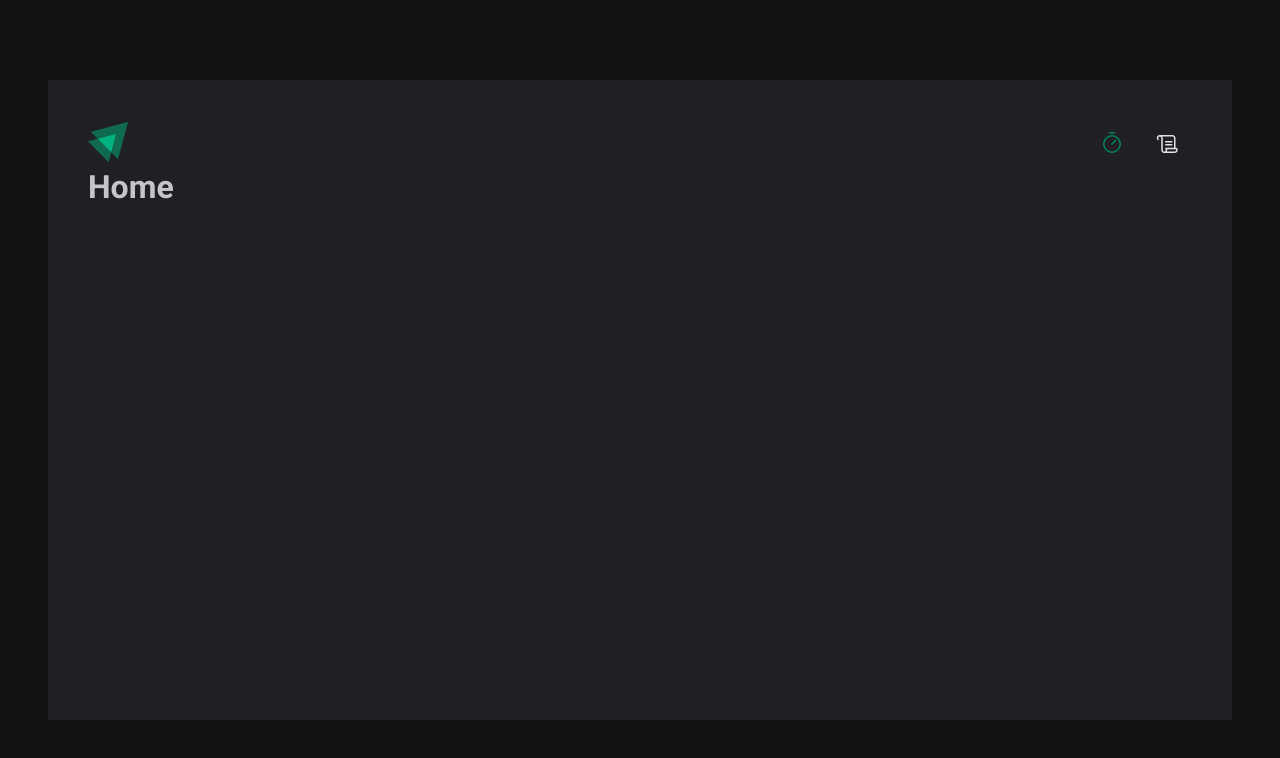
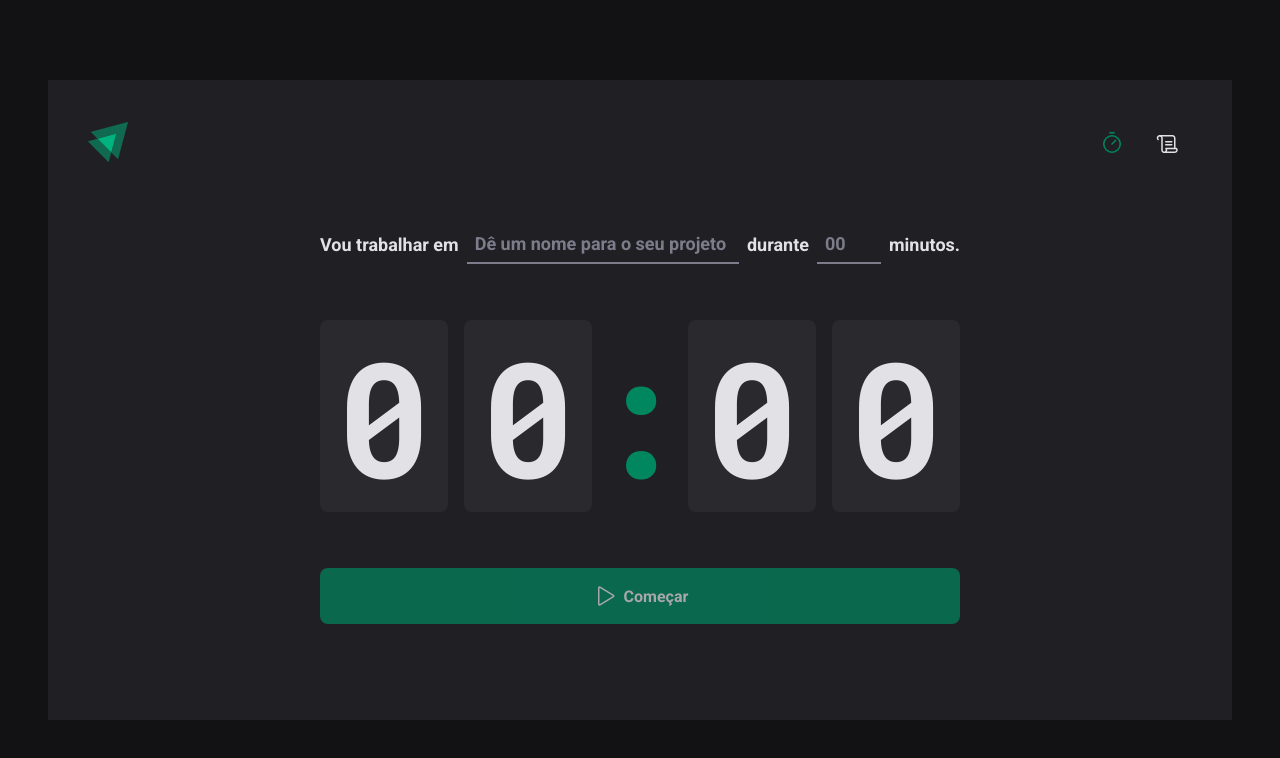
Before and after one commit to Gustavoph/ignite-timer, a React (Vite) app: page / in a window 1280 px wide. Shown: the top 758 px of the page. Built offline with nearby package versions, Linux system fonts and the light colour scheme.

Commit message:
feat: add a history page styles

```diff
--- a/src/pages/History.tsx
+++ /dev/null
@@ -1,3 +0,0 @@
-export function History() {
-  return <h1>History</h1>
-}
--- /dev/null
+++ b/src/pages/History/index.tsx
@@ -0,0 +1,40 @@
+import * as S from './styled'
+
+export function History() {
+  return (
+    <S.HistoryContainer>
+      <h1>Meu histórico</h1>
+
+      <S.HistoryList>
+        <table>
+          <thead>
+            <tr>
+              <th>Tarefa</th>
+              <th>Duração</th>
+              <th>Início</th>
+              <th>Status</th>
+            </tr>
+          </thead>
+          <tbody>
+            <tr>
+              <td>Tarefa</td>
+              <td>20 minutos</td>
+              <td>Há 2 meses</td>
+              <td>
+                <S.Status statusColor="red">Concluído</S.Status>
+              </td>
+            </tr>
+            <tr>
+              <td>Tarefa</td>
+              <td>20 minutos</td>
+              <td>Há 2 meses</td>
+              <td>
+                <S.Status statusColor="green">Concluído</S.Status>
+              </td>
+            </tr>
+          </tbody>
+        </table>
+      </S.HistoryList>
+    </S.HistoryContainer>
+  )
+}
--- /dev/null
+++ b/src/pages/History/styled.tsx
@@ -0,0 +1,85 @@
+import styled from 'styled-components'
+
+export const HistoryContainer = styled.main`
+  flex: 1;
+  padding: 3.5rem;
+  display: flex;
+  flex-direction: column;
+  h1 {
+    font-size: 1.5rem;
+    color: ${({ theme }) => theme['gray-100']};
+  }
+`
+
+export const HistoryList = styled.div`
+  flex: 1;
+  overflow: auto;
+  margin-top: 2rem;
+
+  table {
+    width: 100%;
+    border-collapse: collapse;
+    min-width: 600px;
+
+    th {
+      background-color: ${(props) => props.theme['gray-600']};
+      padding: 1rem;
+      text-align: left;
+      color: ${(props) => props.theme['gray-100']};
+      font-size: 0.875rem;
+      line-height: 1.6;
+
+      &:first-child {
+        border-top-left-radius: 8px;
+        padding-left: 1.5rem;
+      }
+
+      &:last-child {
+        border-top-right-radius: 8px;
+        padding-right: 1.5rem;
+      }
+    }
+
+    td {
+      background-color: ${(props) => props.theme['gray-700']};
+      border-top: 4px solid ${(props) => props.theme['gray-800']};
+      padding: 1rem;
+      font-size: 0.875rem;
+      line-height: 1.6;
+
+      &:first-child {
+        width: 50%;
+        padding-left: 1.5rem;
+      }
+
+      &:last-child {
+        padding-right: 1.5rem;
+      }
+    }
+  }
+`
+
+const STATUS_COLOR = {
+  yellow: 'yellow-500',
+  green: 'green-500',
+  red: 'red-500',
+} as const
+
+interface StatusProps {
+  statusColor: keyof typeof STATUS_COLOR
+}
+
+export const Status = styled.span<StatusProps>`
+  display: flex;
+  align-items: center;
+  gap: 0.5rem;
+
+  &::before {
+    content: '';
+    width: 0.5rem;
+    height: 0.5rem;
+    border-radius: 9999px;
+    background-color: ${({ theme, statusColor }) =>
+      theme[STATUS_COLOR[statusColor]]};
+  }
+`
--- a/src/pages/Home.tsx
+++ /dev/null
@@ -1,3 +0,0 @@
-export function Home() {
-  return <h1>Home</h1>
-}
--- /dev/null
+++ b/src/pages/Home/index.tsx
@@ -0,0 +1,51 @@
+import { Play } from 'phosphor-react'
+
+import * as S from './styles'
+
+export function Home() {
+  return (
+    <S.HomeContainer>
+      <form>
+        <S.FormContainer>
+          <label htmlFor="task">Vou trabalhar em</label>
+          <S.TaskInput
+            id="task"
+            list="task-suggestions"
+            placeholder="Dê um nome para o seu projeto"
+          />
+
+          <datalist id="task-suggestions">
+            <option value="Projeto 1" />
+            <option value="Projeto 2" />
+            <option value="Projeto 3" />
+          </datalist>
+
+          <label htmlFor="minutesAmount">durante</label>
+          <S.MinutesAmountInput
+            min={5}
+            max={60}
+            step={5}
+            type="number"
+            placeholder="00"
+            id="minutesAmount"
+          />
+
+          <span>minutos.</span>
+        </S.FormContainer>
+
+        <S.CountdownContainer>
+          <span>0</span>
+          <span>0</span>
+          <S.Separator>:</S.Separator>
+          <span>0</span>
+          <span>0</span>
+        </S.CountdownContainer>
+
+        <S.CountdownButton disabled type="submit">
+          <Play size={24} />
+          Começar
+        </S.CountdownButton>
+      </form>
+    </S.HomeContainer>
+  )
+}
--- /dev/null
+++ b/src/pages/Home/styles.ts
@@ -0,0 +1,104 @@
+import styled from 'styled-components'
+
+export const HomeContainer = styled.main`
+  flex: 1;
+  display: flex;
+  flex-direction: column;
+  align-items: center;
+  justify-content: center;
+  form {
+    display: flex;
+    flex-direction: column;
+    align-items: center;
+    gap: 3.5rem;
+  }
+`
+
+export const FormContainer = styled.div`
+  width: 100%;
+  display: flex;
+  align-items: center;
+  justify-content: center;
+  gap: 0.5rem;
+  color: ${(props) => props.theme['gray-100']};
+  font-size: 1.125rem;
+  font-weight: bold;
+  flex-wrap: wrap;
+`
+
+export const CountdownContainer = styled.div`
+  font-family: 'Roboto Mono', monospace;
+  font-size: 10rem;
+  line-height: 8rem;
+  color: ${(props) => props.theme['gray-100']};
+  display: flex;
+  gap: 1rem;
+  span {
+    background: ${(props) => props.theme['gray-700']};
+    padding: 2rem 1rem;
+    border-radius: 8px;
+  }
+`
+export const Separator = styled.div`
+  padding: 2rem 0;
+  color: ${(props) => props.theme['green-500']};
+  width: 4rem;
+  overflow: hidden;
+  display: flex;
+  justify-content: center;
+`
+
+export const CountdownButton = styled.button`
+  width: 100%;
+  border: 0;
+  padding: 1rem;
+  border-radius: 8px;
+
+  display: flex;
+  align-items: center;
+  justify-content: center;
+  gap: 0.5rem;
+
+  font-weight: bold;
+  cursor: pointer;
+  background: ${(props) => props.theme['green-500']};
+  color: ${(props) => props.theme['gray-100']};
+
+  &:disabled {
+    opacity: 0.7;
+    cursor: not-allowed;
+  }
+
+  &:not(:disabled):hover {
+    background: ${(props) => props.theme['green-700']};
+  }
+`
+const BaseInput = styled.input`
+  background: transparent;
+  height: 2.5rem;
+  border: 0;
+  border-bottom: 2px solid ${(props) => props.theme['gray-500']};
+  font-weight: bold;
+  font-size: 1.125rem;
+  padding: 0 0.5rem;
+  color: ${(props) => props.theme['gray-100']};
+  &:focus {
+    box-shadow: none;
+    border-color: ${(props) => props.theme['green-500']};
+  }
+  &::placeholder {
+    color: ${(props) => props.theme['gray-500']};
+  }
+`
+
+export const TaskInput = styled(BaseInput)`
+  flex: 1;
+
+  &::-webkit-calendar-picker-indicator {
+    display: none !important;
+  }
+`
+
+export const MinutesAmountInput = styled(BaseInput)`
+  width: 4rem;
+`
--- a/src/styles/global.ts
+++ b/src/styles/global.ts
@@ -10,6 +10,7 @@
   :focus {
     outline: 0;
     box-shadow: 0 0 0 2px ${({ theme }) => theme['green-500']};
+    -webkit-font-smoothing: antialiased;
   }
 
   body {
```
